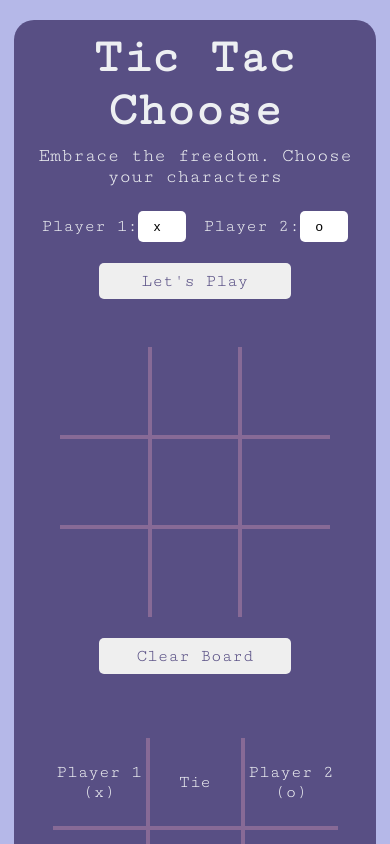
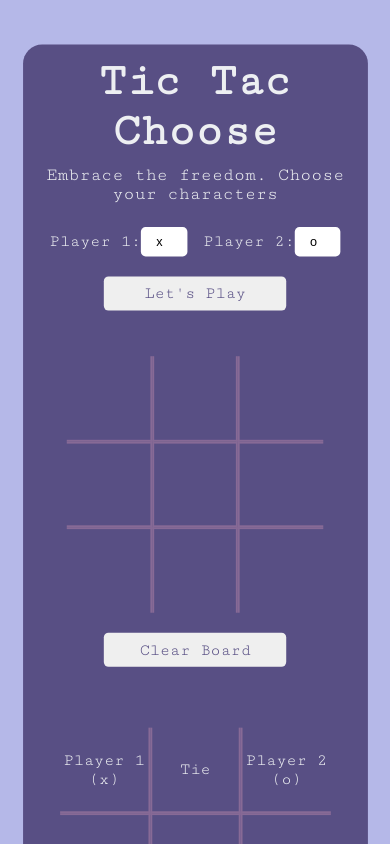
Before and after one commit to ajibolashodipo/Reactic-tac-toe, a React (Create React App) app: page / in a window 390 px wide. Shown: the top 844 px of the page. Built offline with nearby package versions, Linux system fonts and the light colour scheme.

Commit message:
modified transform scale on mobile

```diff
--- a/src/App.css
+++ b/src/App.css
@@ -97,7 +97,7 @@ button:hover {
     background-color: var(--primary-bg-color);
     padding: 3% 5% 7.5%;
     text-align: center;
-    transform: scale(1);
+    transform: scale(0.95);
   }
 
   .board-layout {
```
